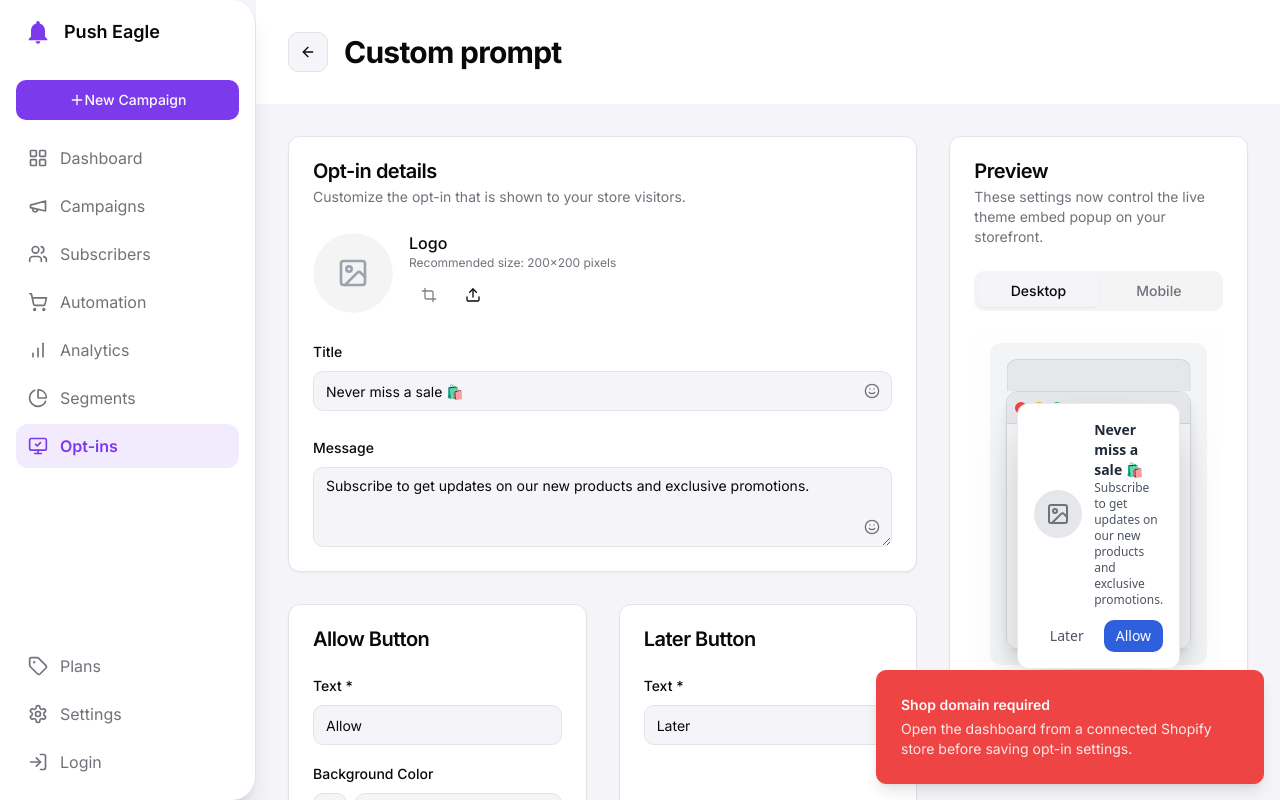
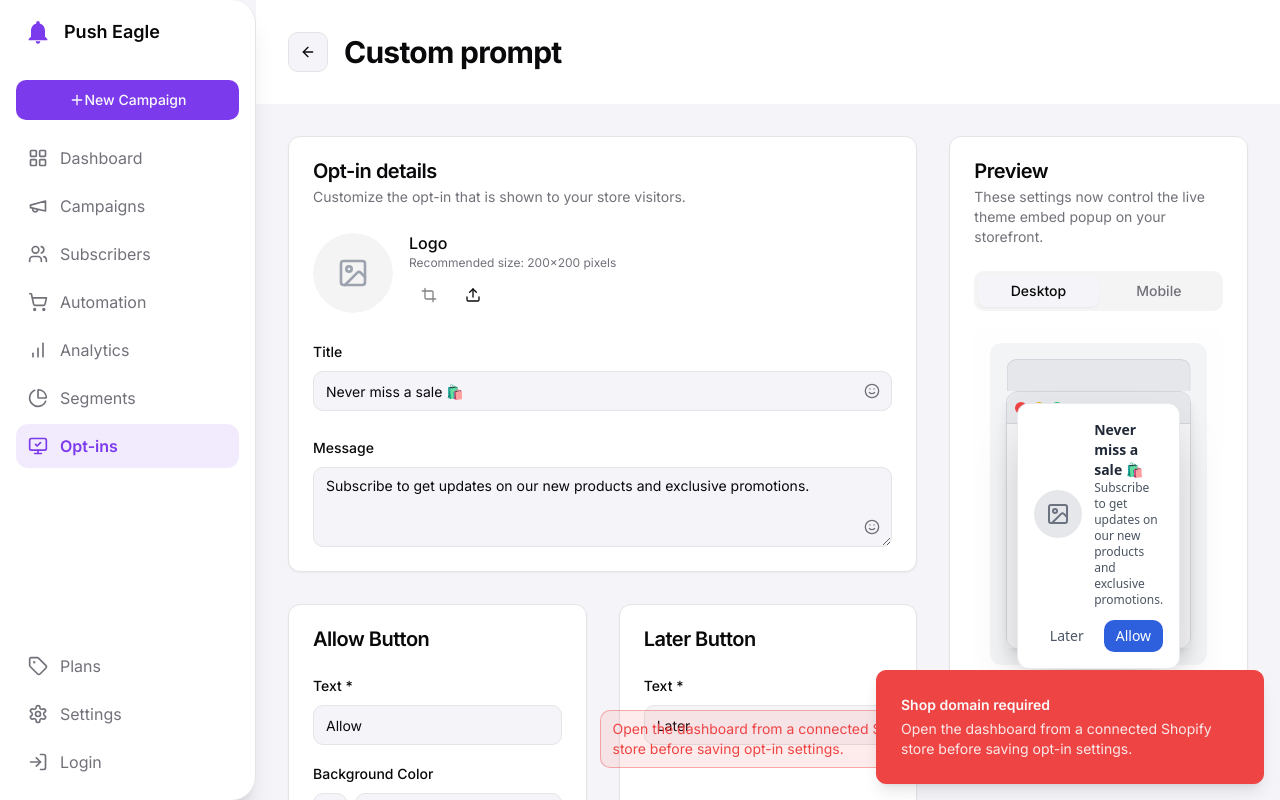
Before and after one commit to ProofPulse7/push-eagle, a Next.js app in the folder shopify-webpush-app/: page /opt-ins/custom-prompt in a window 1280 px wide. Both pictures are taken after a click on the button "Save Changes". Shown: the top 800 px of the page. Built offline with nearby package versions, Linux system fonts and the light colour scheme; no server answers.

Commit message:
Show inline save/load status on custom prompt settings

```diff
--- a/shopify-webpush-app/src/app/opt-ins/custom-prompt/page.tsx
+++ b/shopify-webpush-app/src/app/opt-ins/custom-prompt/page.tsx
@@ -215,6 +215,8 @@ export default function CustomPromptPage() {
     const [offsetY, setOffsetY] = useState('0');
     const [loading, setLoading] = useState(true);
     const [saving, setSaving] = useState(false);
+    const [loadError, setLoadError] = useState<string | null>(null);
+    const [saveStatus, setSaveStatus] = useState<{ type: 'success' | 'error'; message: string } | null>(null);
     const { logo, setLogo, shopDomain } = useSettings();
     const { toast } = useToast();
     const logoInputRef = useRef<HTMLInputElement | null>(null);
@@ -240,6 +242,7 @@ export default function CustomPromptPage() {
     };
 
     useEffect(() => {
+        setLoadError(null);
         if (!shopDomain) {
             setLoading(false);
             return;
@@ -277,10 +280,13 @@ export default function CustomPromptPage() {
                     return;
                 }
 
+                const message = error instanceof Error ? error.message : 'Unexpected error while loading prompt settings.';
+                setLoadError(message);
+
                 toast({
                     variant: 'destructive',
                     title: 'Failed to load custom prompt settings',
-                    description: error instanceof Error ? error.message : 'Unexpected error while loading prompt settings.',
+                    description: message,
                 });
             })
             .finally(() => {
@@ -296,15 +302,18 @@ export default function CustomPromptPage() {
 
     const saveChanges = async () => {
         if (!shopDomain) {
+            const message = 'Open the dashboard from a connected Shopify store before saving opt-in settings.';
+            setSaveStatus({ type: 'error', message });
             toast({
                 variant: 'destructive',
                 title: 'Shop domain required',
-                description: 'Open the dashboard from a connected Shopify store before saving opt-in settings.',
+                description: message,
             });
             return;
         }
 
         setSaving(true);
+        setSaveStatus(null);
         try {
             const response = await fetch('/api/settings/opt-in', {
                 method: 'PUT',
@@ -333,20 +342,26 @@ export default function CustomPromptPage() {
                 }),
             });
 
-            const result = (await response.json()) as OptInSettingsResponse;
+            const raw = await response.text();
+            const result = (raw ? JSON.parse(raw) : {}) as OptInSettingsResponse;
             if (!response.ok || !result?.ok) {
                 throw new Error(result?.error ?? 'Failed to save custom prompt settings.');
             }
+
+            const savedAt = new Date().toLocaleTimeString();
+            setSaveStatus({ type: 'success', message: `Settings saved successfully at ${savedAt}.` });
 
             toast({
                 title: 'Custom prompt saved',
                 description: 'The live storefront popup now uses these settings.',
             });
         } catch (error) {
+            const message = error instanceof Error ? error.message : 'Unexpected error while saving custom prompt settings.';
+            setSaveStatus({ type: 'error', message });
             toast({
                 variant: 'destructive',
                 title: 'Save failed',
-                description: error instanceof Error ? error.message : 'Unexpected error while saving custom prompt settings.',
+                description: message,
             });
         } finally {
             setSaving(false);
@@ -368,6 +383,11 @@ export default function CustomPromptPage() {
             </div>
 
             <div className="p-4 sm:p-6 md:p-8 flex-grow">
+                {loadError && (
+                    <div className="mb-4 rounded-md border border-destructive/40 bg-destructive/10 px-4 py-3 text-sm text-destructive">
+                        Failed to load saved settings: {loadError}
+                    </div>
+                )}
                 <div className="grid grid-cols-1 lg:grid-cols-3 gap-8">
                     <div className="lg:col-span-2 space-y-8">
                         <Card>
@@ -631,6 +651,16 @@ export default function CustomPromptPage() {
                 </div>
 
                 <div className="fixed bottom-8 right-8 z-50 flex gap-2">
+                    {saveStatus && (
+                        <div className={cn(
+                            'rounded-md border px-3 py-2 text-sm max-w-[360px]',
+                            saveStatus.type === 'success'
+                                ? 'border-green-300 bg-green-50 text-green-900'
+                                : 'border-destructive/40 bg-destructive/10 text-destructive'
+                        )}>
+                            {saveStatus.message}
+                        </div>
+                    )}
                     <Button variant="outline" size="lg" asChild>
                       <Link href="/opt-ins">Cancel</Link>
                     </Button>
```
